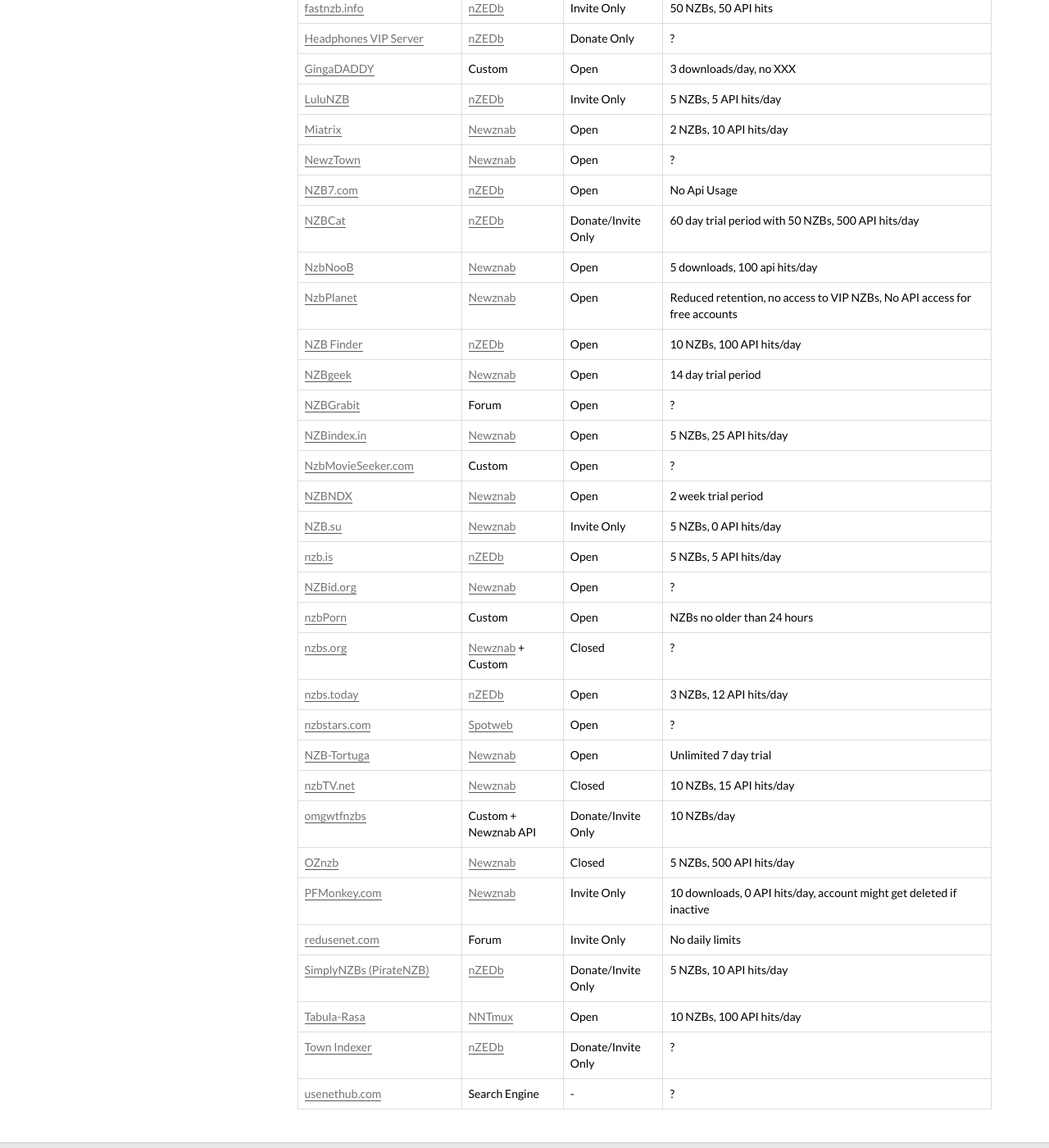
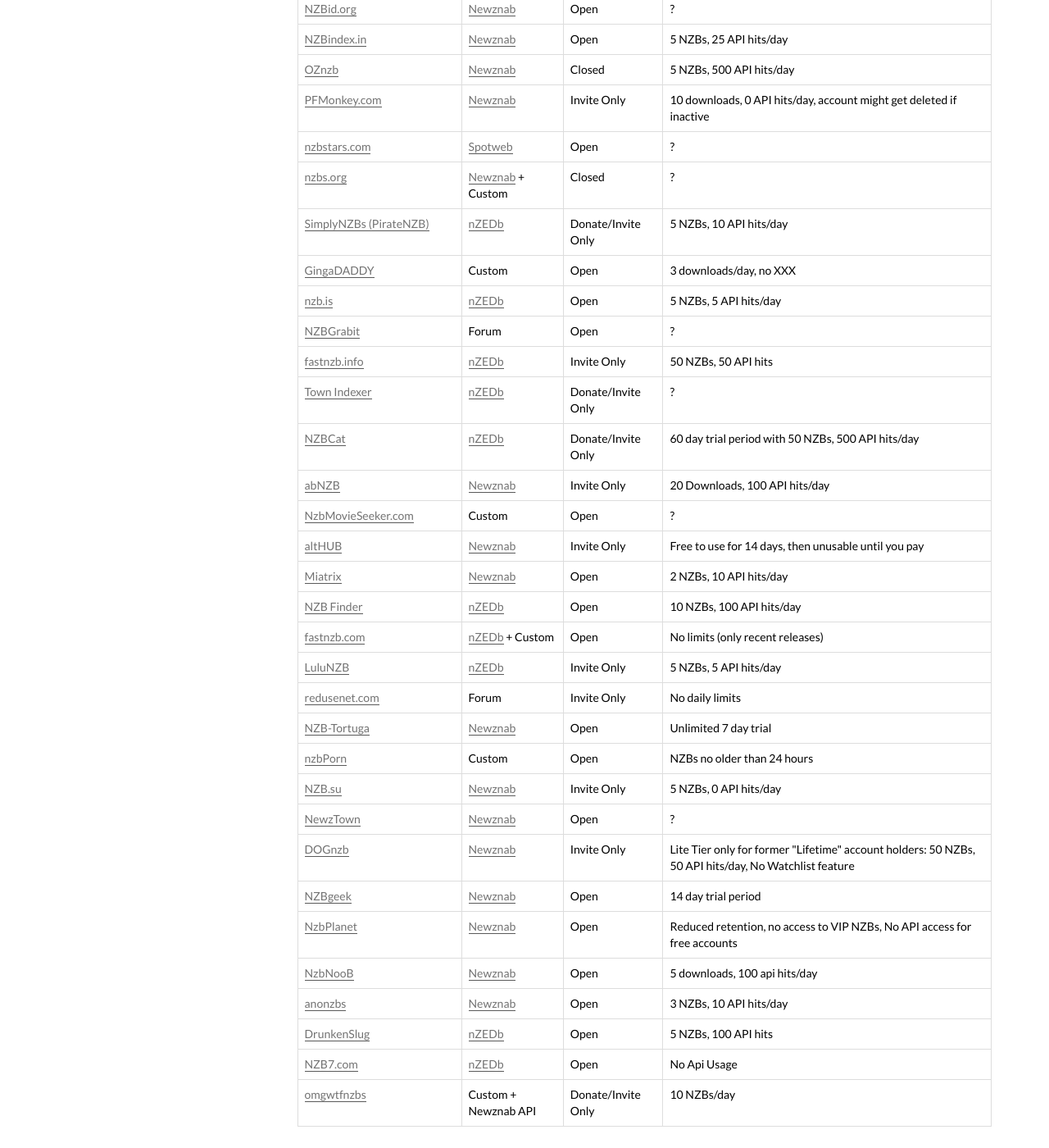
Before and after one commit to sabnzbd/sabnzbd.github.io, a Jekyll site: the page built from wiki/introduction/nzb-sources.html, in a window 1280 px wide and 1400 px high, scrolled down 1373 px. Shown: the whole window at 82% size. Built offline with Jekyll 4.4.1, drawn with Linux system fonts in a browser that asks for light colours; some of the changed lines change nothing that is shown; some of the changed text lies outside the part shown.

Commit message:
Random-sort indexers, the top ones got way too many clicks

```diff
--- a/wiki/introduction/nzb-sources.html
+++ b/wiki/introduction/nzb-sources.html
@@ -1,22 +1,18 @@
 ---
 title: NZB Sources
 ---
-
 <p>SABnzbd does not browser Usenet headers but instead only accepts <a href="http://en.wikipedia.org/wiki/NZB" target="_blank">NZB files</a> to process</sup>.
     An NZB file contains a full specification of all Usenet articles that are needed for a download. You can get these files from sites listed below.<br>
 </p>
-
 <p><span class="label label-warning">NOTE</span> SABnzbd does not endorse or require the use of any specific indexer.
     They all work with SABnzbd perfectly fine so long as they generate NZBs, none of these sites require specific "SABnzbd integration".
-    Before paying for an indexer please keep in mind that there are no guarantees and that any site could disappear at any time without notice.
+    Before paying for an indexer please keep in mind that there are no guarantees and that any site could disappear at any time without notice.<br>
+    <strong>The lists below are randomly sorted on every page-load to give each website equal exposure.</strong>
 </p>
-
 <p><span class="label label-warning">NOTE</span> Usenet servers hold all kinds of material, sometimes of questionable origin and legality.
     Please be careful and check if your downloading is legal in your country. This is <strong>your</strong> responsibility, not that of the authors of SABnzbd or the sites offering the NZB files.
 </p>
-
 <hr>
-
 <p><strong>Additional information</strong><br>
     The following sites have further listings for indexers with commentary showing features etc.<br>
     <a href="https://www.reddit.com/r/usenet/wiki/indexers" target="_blank">Reddit /r/usenet</a><br>
@@ -27,13 +23,15 @@
 <h2>Raw search engines</h2>
 <p>These are classic search engines that index and give you results by key words. No human influence, which means little to no logic on filtering out bad posts (spam/virus/password protected/etc) or un-obfuscating encrypted posts. Just an algorithm to search.</p>
 <p><span class="label label-danger">WARNING</span> Be careful when obtaining NZBs through this method - user discretion is advised.</p>
-<table class="table table-bordered table-hover">
-    <tbody>
+<table class="table table-bordered table-hover table-shuffle">
+    <thead>
         <tr>
             <th>Site</th>
             <th>RSS</th>
             <th>Notes</th>
         </tr>
+    </thead>
+    <tbody>
         <tr>
             <td><a href="https://www.binsearch.info" target="_blank">binsearch.info</a></td>
             <td>No</td>
@@ -64,10 +62,11 @@
 <hr>
 <h2>Indexers</h2>
 <p>Indexers parse headers to build releases to prevent a user friendly way to browse content.</p>
-<div class="alert alert-info">Updated list from the <a href="https://www.reddit.com/r/usenet/wiki/indexers" target="_blank" class="alert-link">Reddit /r/usenet</a> indexer listing on May 1st 2017.<br>
+<div class="alert alert-info">
+    Updated list from the <a href="https://www.reddit.com/r/usenet/wiki/indexers" target="_blank" class="alert-link">Reddit /r/usenet</a> indexer listing on May 1st 2017.<br>
     If you see outdated information please let us know and we will be happy to make the necessary changes.
 </div>
-<table class="table table-bordered table-hover">
+<table class="table table-bordered table-hover table-shuffle">
     <thead>
         <tr>
             <th>Site</th>
@@ -311,4 +310,32 @@
             <td>-</td>
             <td>?</td>
         </tr>
-</tbody></table>
+    </tbody>
+</table>
+<script type="text/javascript">
+    //Shuffle all rows, while keeping the first column
+    //Requires: Shuffle
+    $.fn.shuffleRows = function () {
+        return this.each(function () {
+            var main = $(/table/i.test(this.tagName) ? this.tBodies[0] : this);
+            main.shuffle();
+        });
+    }
+    /* Shuffle is required */
+    $.fn.shuffle = function () {
+        return this.each(function () {
+            var items = $(this).children();
+            return (items.length) ?
+                $(this).html($.shuffle(items)) :
+                this;
+        });
+    }
+    $.shuffle = function (arr) {
+        for (
+            var j, x, i = arr.length; i; j = parseInt(Math.random() * i),
+            x = arr[--i], arr[i] = arr[j], arr[j] = x
+        );
+        return arr;
+    }
+    $(".table-shuffle").shuffleRows()
+</script>
```
Lines whose indentation alone changed are shown as unchanged.
